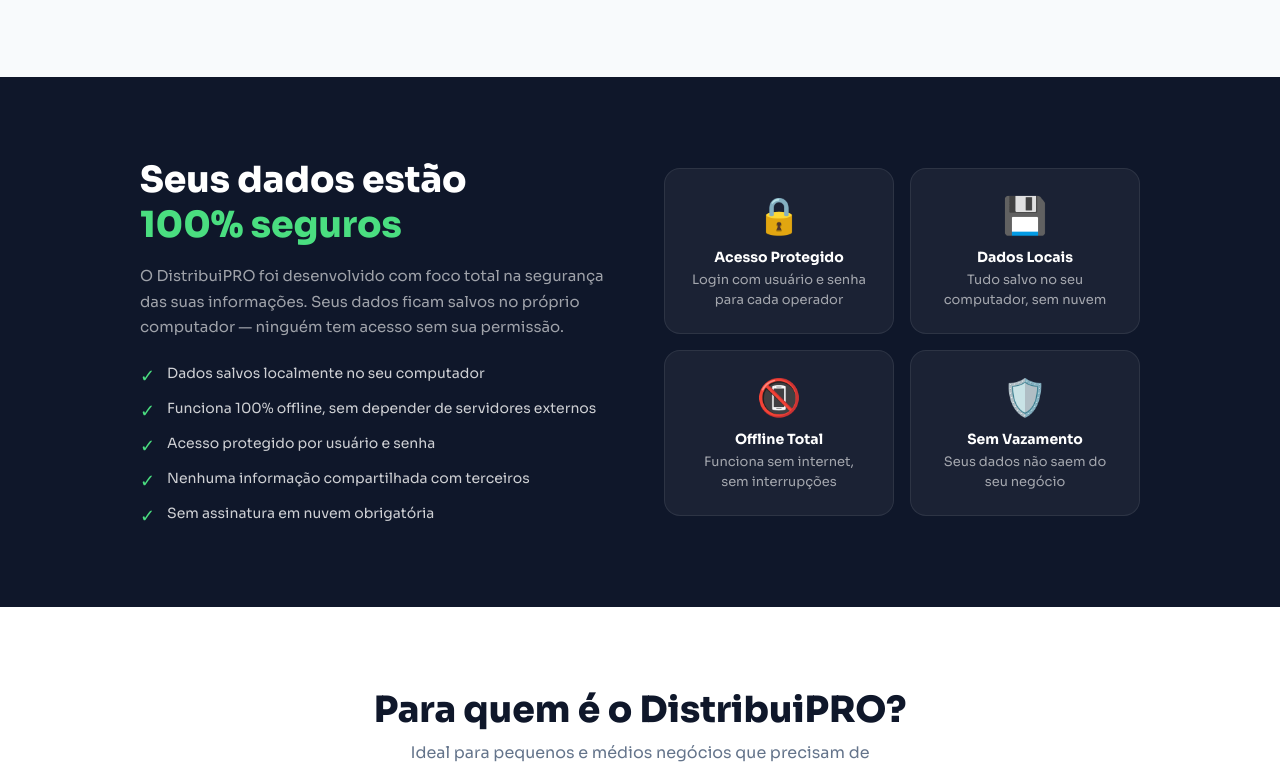
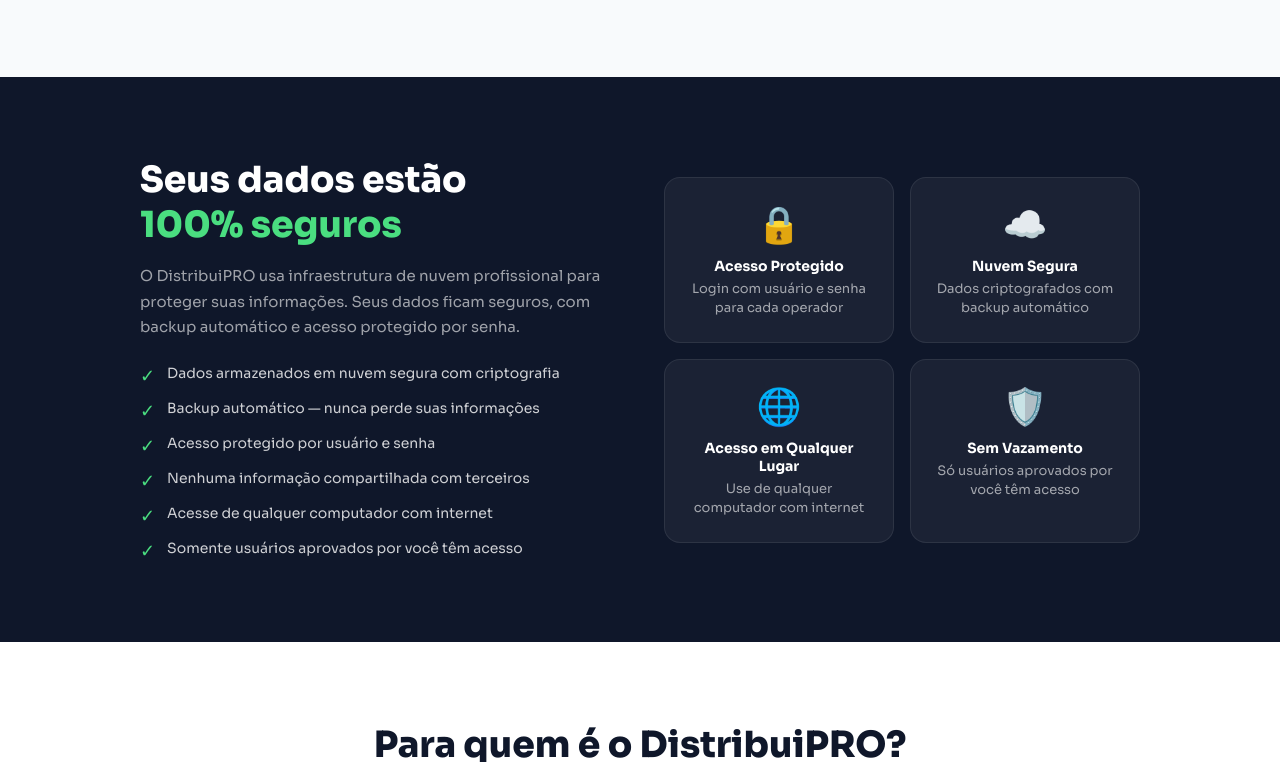
Before and after one commit to Osmane18/DistribuiPRO, a plain HTML site: page index.html in a window 1280 px wide. Shown: the part 1512-2274 px from the top of the page. Drawn offline with Linux system fonts and the light colour scheme.

Commit message:
Atualiza landing page para sistema em nuvem

```diff
--- a/index.html
+++ b/index.html
@@ -128,10 +128,11 @@ footer strong{color:#4ade80}
     <a href="https://wa.me/5531996031369?text=Olá! Quero conhecer o DistribuiPRO" target="_blank" class="btn-hero outline">💬 Falar com consultor</a>
   </div>
   <div class="selos">
-    <div class="selo">✅ Funciona sem internet</div>
+    <div class="selo">☁️ Dados na nuvem</div>
     <div class="selo">✅ Sem nota fiscal</div>
     <div class="selo">✅ Sem burocracia</div>
-    <div class="selo">🔒 Dados seguros</div>
+    <div class="selo">🔒 100% seguro</div>
+    <div class="selo">🌐 Acesse de qualquer lugar</div>
   </div>
   <div class="scroll-down" onclick="document.querySelector('.destaques').scrollIntoView({behavior:'smooth'})">
     <span>Ver mais</span>
@@ -162,20 +163,21 @@ footer strong{color:#4ade80}
   <div class="seg-inner">
     <div>
       <h2 class="seg-titulo">Seus dados estão<br><span>100% seguros</span></h2>
-      <p class="seg-texto">O DistribuiPRO foi desenvolvido com foco total na segurança das suas informações. Seus dados ficam salvos no próprio computador — ninguém tem acesso sem sua permissão.</p>
+      <p class="seg-texto">O DistribuiPRO usa infraestrutura de nuvem profissional para proteger suas informações. Seus dados ficam seguros, com backup automático e acesso protegido por senha.</p>
       <div class="seg-lista">
-        <div class="seg-item"><span class="check">✓</span><span>Dados salvos localmente no seu computador</span></div>
-        <div class="seg-item"><span class="check">✓</span><span>Funciona 100% offline, sem depender de servidores externos</span></div>
+        <div class="seg-item"><span class="check">✓</span><span>Dados armazenados em nuvem segura com criptografia</span></div>
+        <div class="seg-item"><span class="check">✓</span><span>Backup automático — nunca perde suas informações</span></div>
         <div class="seg-item"><span class="check">✓</span><span>Acesso protegido por usuário e senha</span></div>
         <div class="seg-item"><span class="check">✓</span><span>Nenhuma informação compartilhada com terceiros</span></div>
-        <div class="seg-item"><span class="check">✓</span><span>Sem assinatura em nuvem obrigatória</span></div>
+        <div class="seg-item"><span class="check">✓</span><span>Acesse de qualquer computador com internet</span></div>
+        <div class="seg-item"><span class="check">✓</span><span>Somente usuários aprovados por você têm acesso</span></div>
       </div>
     </div>
     <div class="seg-icones">
       <div class="seg-card"><span class="si">🔒</span><strong>Acesso Protegido</strong><p>Login com usuário e senha para cada operador</p></div>
-      <div class="seg-card"><span class="si">💾</span><strong>Dados Locais</strong><p>Tudo salvo no seu computador, sem nuvem</p></div>
-      <div class="seg-card"><span class="si">📵</span><strong>Offline Total</strong><p>Funciona sem internet, sem interrupções</p></div>
-      <div class="seg-card"><span class="si">🛡️</span><strong>Sem Vazamento</strong><p>Seus dados não saem do seu negócio</p></div>
+      <div class="seg-card"><span class="si">☁️</span><strong>Nuvem Segura</strong><p>Dados criptografados com backup automático</p></div>
+      <div class="seg-card"><span class="si">🌐</span><strong>Acesso em Qualquer Lugar</strong><p>Use de qualquer computador com internet</p></div>
+      <div class="seg-card"><span class="si">🛡️</span><strong>Sem Vazamento</strong><p>Só usuários aprovados por você têm acesso</p></div>
     </div>
   </div>
 </section>
```
